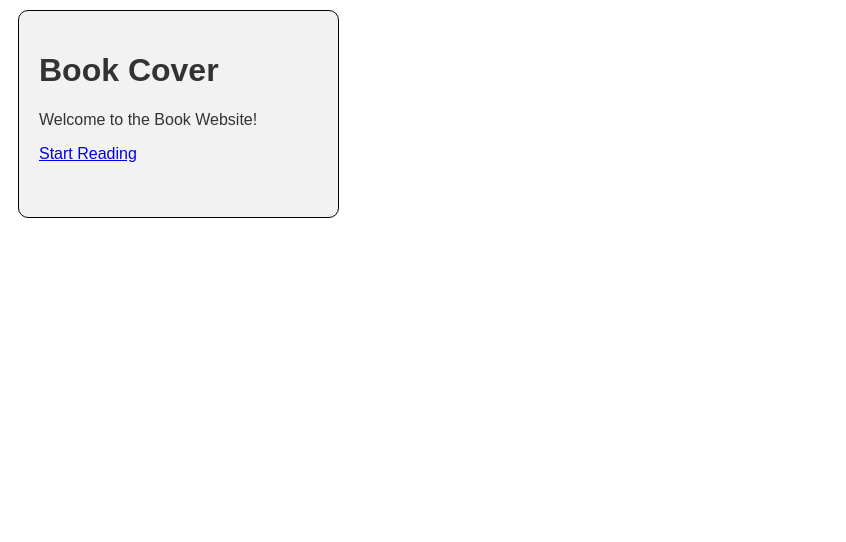
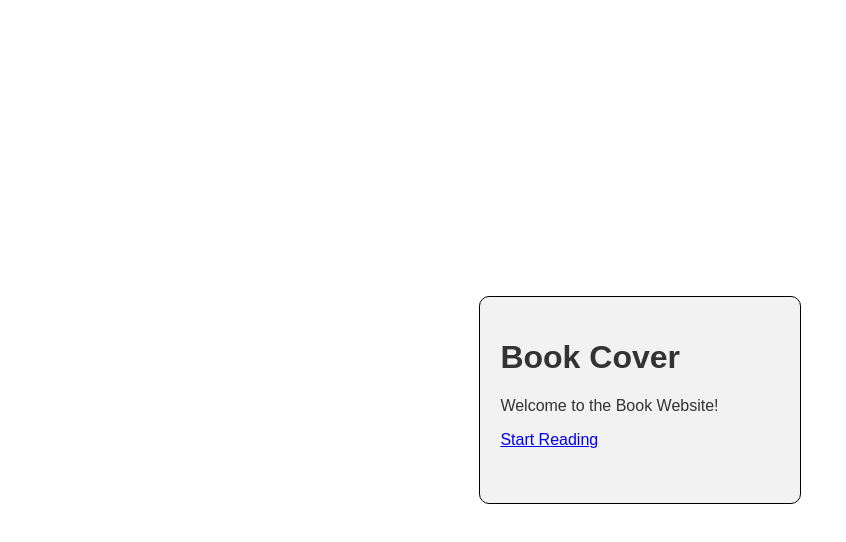
Before and after one commit to VenkatKamani225/Mai-Pal, a plain HTML site: page FirstBookletPage.html in a window 1280 px wide. Shown: the whole page, without its empty margins (0-846 px from the left). Drawn offline with Linux system fonts and the light colour scheme.

Commit message:
BOOK CENTERED
This code has the book aligned to the center of the page.

```diff
--- a/FirstBookletPage.html
+++ b/FirstBookletPage.html
@@ -3,6 +3,14 @@
 <head>
   <title>Book Website</title>
   <style>
+    /* CSS Styling to fit the book in the center of the page*/
+    body {
+      display: flex;
+      justify-content: center;
+      align-items: center;
+      height: 100vh;
+      margin: 0;
+    }
     /* CSS styling for the book pages */
     .book-page {
       display: none; /* Hide all book pages by default */
@@ -17,6 +25,7 @@
       box-sizing: border-box;
       font-family: Arial, sans-serif;
       color: #333;
+
     }
   </style>
   <script>
```
